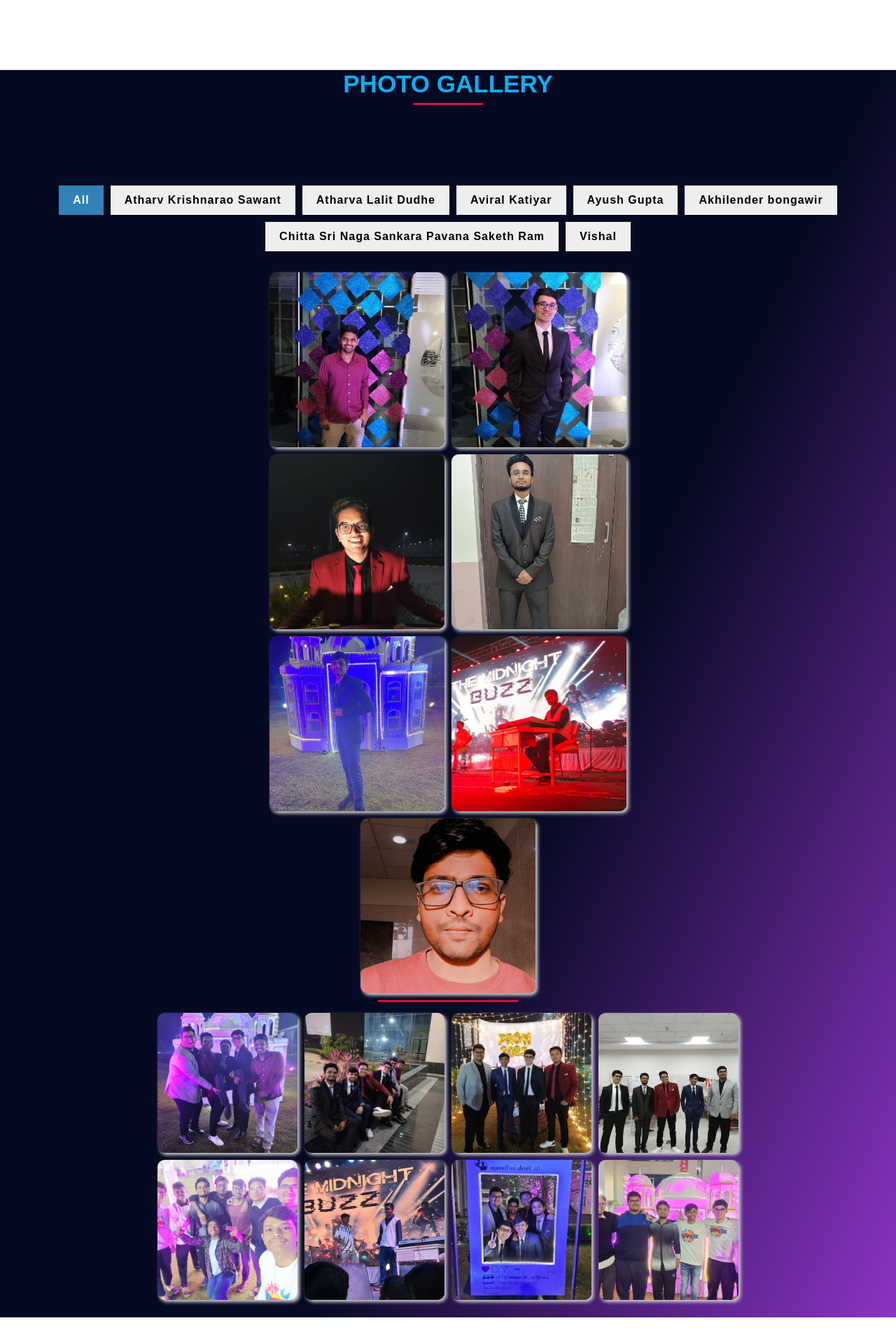
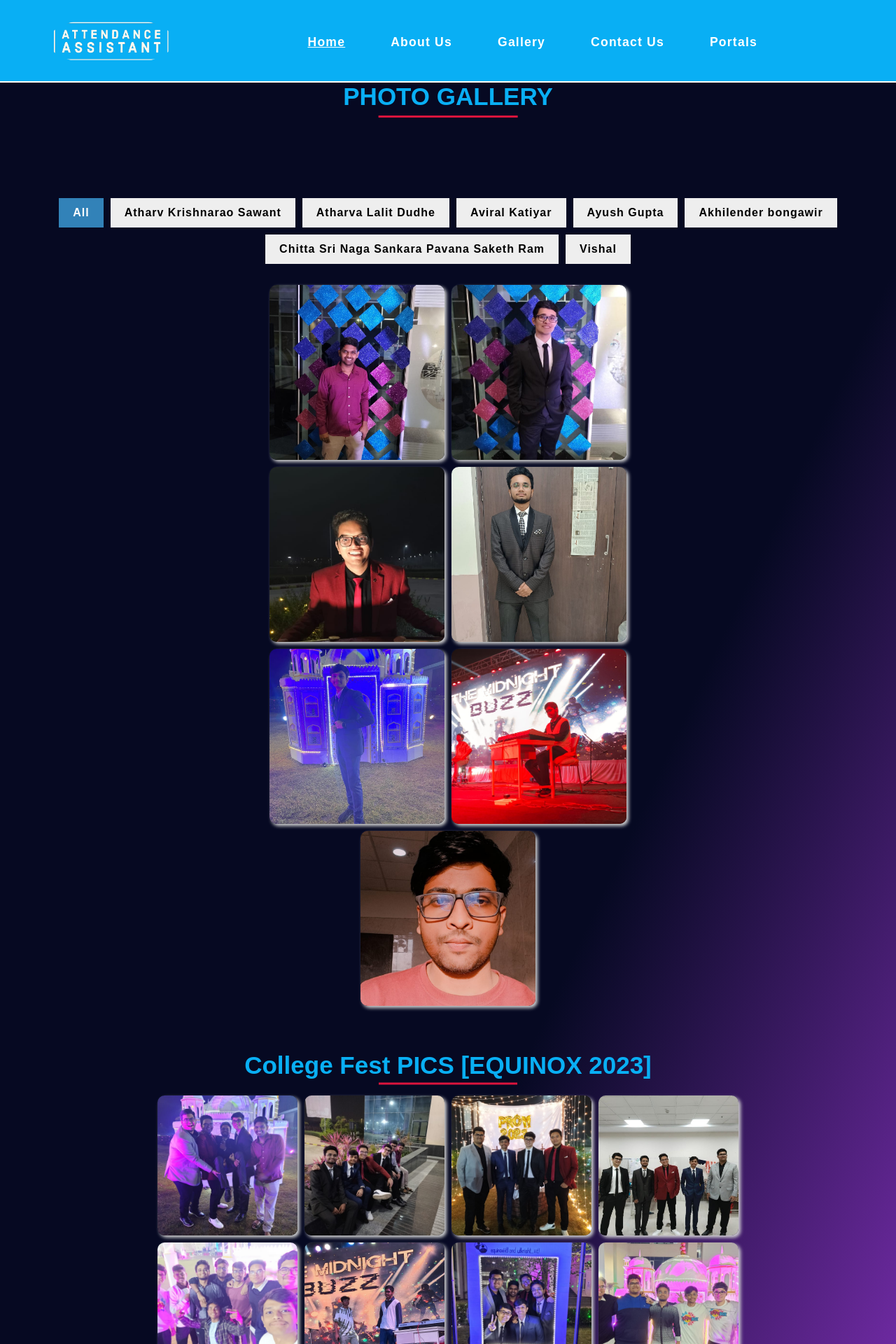
Before and after one commit to maskboyAvi/Attendance-Assistant-, a React (Create React App) app in the folder frontend/: page / in a window 1280 px wide. Shown: the top 1920 px of the page at 70% size. Built offline with nearby package versions, Linux system fonts and the light colour scheme.

Commit message:
Converted gallery page to react jsx

```diff
--- a/frontend/src/App.js
+++ b/frontend/src/App.js
@@ -10,13 +10,13 @@ import Gallery from './components/gallery';
 function App() {
   return (
     <>
-    {/* <Nav /> */}
+    <Nav />
     {/* <About2 /> */}
      <Gallery />
     {/* <Home /> */}
     {/* <Contact /> */}
     {/* <About /> */}
-    <Footer />
+    {/* <Footer /> */}
     </>
   );
 }
--- a/frontend/src/components/Gallery.css
+++ b/frontend/src/components/Gallery.css
@@ -1,3 +1,119 @@
+header{
+    position: fixed;
+    z-index: 1;
+    top: 0;
+    width: 100%;
+    display: flex;
+    align-items: center;
+    justify-content: space-between;
+    padding: 10px 30px 5px 30px;
+    background-color: var(--secondary-text-color);
+}
+.logo a {
+  margin: 0 0.5rem;
+}
+
+.logo a img {
+  height: 70px;
+}
+.bdy{
+  background-color: #8b33c5;
+}
+.nav_list {
+  display: flex;
+  align-items: center;
+}
+
+.nav_item {
+  margin: 0 10px;
+}
+
+.nav_link {
+  padding: 5px 15px;
+  color: var(--primary-text-color);
+  font-size: 1.1rem;
+  font-weight: 700;
+  border-radius: 5px;
+  transition: all 0.5s ease;
+}
+
+.nav-active {
+  text-decoration: underline;
+}
+
+.nav_link:hover {
+  font-size: 1.3rem;
+  background-color: var(--clr-dark-blue);
+}
+
+.header_toggle,
+.header_close {
+  display: none;
+}
+
+@media screen and (max-width: 925px) {
+  header {
+    height: 70px;
+    justify-content: space-between;
+    padding: 0 28px;
+  }
+
+  .logo {
+    margin-top: 5px;
+  }
+
+  .logo img {
+    height: 40px;
+  }
+
+  .header_toggle {
+    display: inline;
+    color: #eee;
+    font-size: 24px;
+    cursor: pointer;
+  }
+
+  .header_close {
+    position: absolute;
+    right: 24px;
+    display: block;
+    font-size: 24px;
+    border-radius: 50%;
+    cursor: pointer;
+  }
+
+  .header_close:hover {
+    background-color: #09aff4;
+  }
+
+  .nav {
+    position: fixed;
+    top: 0;
+    right: -100%;
+    background-color: var(--project-color-2);
+    color: #eee;
+    width: 50%;
+    height: 100vh;
+    padding: 24px 0;
+    z-index: 100;
+    transition: 0.5s;
+    border-radius: 0 0 0 50%;
+  }
+
+  .nav_list {
+    display: flex;
+    flex-direction: column;
+  }
+
+  .nav_item {
+    margin: 2rem 0;
+  }
+
+  .show {
+    right: 0;
+  }
+}
+
 .bdy{
     background-image: linear-gradient(115deg,var(--clr-dark-blue)60%,#8b33c5);
 }
@@ -11,7 +127,7 @@
     font-weight: bolder;
     font-size: 35px;
     position: relative;
-    margin: 60px 0px;
+    margin-top: 118px;
 }
 .h-anime::before{
     content: '';
@@ -112,6 +228,17 @@ section ul li.active{
     transform: translateY(50%);
     animation: animate 4s ease-in-out infinite;
 }
+@keyframes animate{
+  0%{
+      width: 100px;
+  }
+  50%{
+      width: 200px;
+  }
+  100%{
+      width: 100px;
+  }
+}
 .Boys .fun{
     position: relative;
     width: 200px;
--- a/frontend/src/components/gallery.jsx
+++ b/frontend/src/components/gallery.jsx
@@ -1,82 +1,129 @@
-import React from "react";
-import './Gallery.css'
+import React, { useEffect, useState } from 'react';
+import "./Gallery.css";
+import Footer from './Footer';
 
+const Gallery = () => {
+  const [selectedFilter, setSelectedFilter] = useState("all");
 
-function Gallery(){
+  useEffect(() => {
+    const lists = document.querySelectorAll('.list');
+    const items = document.querySelectorAll('.item');
 
-    // var navMenu = document.getElementById("nav_menu")
-    // var toggleMenu = document.getElementById("toggle_menu")
-    // var closeMenu = document.getElementById("close_menu")
-
-    // toggleMenu.addEventListener("click", () =>{
-    //     navMenu.classList.toggle("show")
-    // })
-    // closeMenu.addEventListener("click", () =>{
-    //     navMenu.classList.remove("show")
-    // })
-        let list=document.querySelectorAll('.list');
-        let item=document.querySelectorAll('.item');
-
-        for(let i=0;i<list.length;i++){
-            list[i].addEventListener('click',function(){
-                for(let j=0;j<list.length;j++){
-                    list[j].classList.remove('active');
-                }
+    lists.forEach((list) => {
+      list.addEventListener('click', function () {
+        lists.forEach((list) => {
+          list.classList.remove('active');
+        });
         this.classList.add('active');
 
-                let dataFilter=this.getAttribute('data-filter');
+        const dataFilter = this.getAttribute('data-filter');
+        setSelectedFilter(dataFilter);
 
-                for(let k=0;k<item.length;k++){
-                item[k].classList.remove('active');
-                item[k].classList.add('hide');
+        items.forEach((item) => {
+          item.classList.remove('active');
+          item.classList.add('hide');
 
-                if(item[k].getAttribute('data-item')==dataFilter || dataFilter=="all"){
-                    item[k].classList.remove('hide');
-                    item[k].classList.add('active');
+          if (item.getAttribute('data-item') === dataFilter || dataFilter === 'all') {
+            item.classList.remove('hide');
+            item.classList.add('active');
           }
-            }
-            })
-        }
-return(
+        });
+      });
+    });
+  }, []);
+
+  return (
     <div className="bdy">
       <div className="container">
         <h1 className="h-anime">PHOTO GALLERY</h1>
       </div>
       <section>
       <ul>
-            <li className="list active" data-filter="all">All</li>
-            <li className="list" data-filter="AKS">Atharv Krishnarao Sawant</li>
-            <li className="list" data-filter="ALD">Atharva Lalit Dudhe</li>
-            <li className="list" data-filter="AK">Aviral Katiyar</li>
-            <li className="list" data-filter="AG">Ayush Gupta</li>
-            <li className="list" data-filter="AB">Akhilender bongawir</li>
-            <li className="list" data-filter="CSN">Chitta Sri Naga Sankara Pavana Saketh Ram</li>
-            <li className="list" data-filter="Vish">Vishal</li>
+<li className="list active" data-filter="all">
+            All
+          </li>
+          <li className="list" data-filter="AKS">
+            Atharv Krishnarao Sawant
+          </li>
+          <li className="list" data-filter="ALD">
+            Atharva Lalit Dudhe
+          </li>
+          <li className="list" data-filter="AK">
+            Aviral Katiyar
+          </li>
+          <li className="list" data-filter="AG">
+            Ayush Gupta
+          </li>
+          <li className="list" data-filter="AB">
+            Akhilender bongawir
+          </li>
+          <li className="list" data-filter="CSN">
+            Chitta Sri Naga Sankara Pavana Saketh Ram
+          </li>
+          <li className="list" data-filter="Vish">
+            Vishal
+          </li>
         </ul>
+
         <div className="Boys">
-            <div className="pic item pic1" data-item="AKS"><img src="./Main/AKS.jpeg"/></div>
-            <div className="pic item pic2" data-item="ALD"><img src="./Main/Atharva.jpeg"/></div>
-            <div className="pic item pic3" data-item="AK"><img src="./Main/Aviral.jpeg"/></div>
-            <div className="pic item pic4" data-item="AG"><img src="./Main/Ayush.jpeg"/></div>
-            <div className="pic item pic5" data-item="AB"><img src="./Main/Akhil.jpeg"/></div>
-            <div className="pic item pic6" data-item="CSN"><img src="./Main/CSNPSR.jpeg"/></div>
-            <div className="pic item pic7" data-item="Vish"><img src="./Main/Vishal.jpg"/></div>
+          <div className="pic item pic1" data-item="AKS">
+            <img src="./Main/AKS.jpeg" alt="AKS" />
           </div>
+          <div className="pic item pic2" data-item="ALD">
+            <img src="./Main/Atharva.jpeg" alt="ALD" />
+          </div>
+          <div className="pic item pic3" data-item="AK">
+            <img src="./Main/Aviral.jpeg" alt="AK" />
+          </div>
+          <div className="pic item pic4" data-item="AG">
+            <img src="./Main/Ayush.jpeg" alt="AG" />
+          </div>
+          <div className="pic item pic5" data-item="AB">
+            <img src="./Main/Akhil.jpeg" alt="AB" />
+          </div>
+          <div className="pic item pic6" data-item="CSN">
+            <img src="./Main/CSNPSR.jpeg" alt="CSN" />
+          </div>
+          <div className="pic item pic7" data-item="Vish">
+            <img src="./Main/Vishal.jpg" alt="Vish" />
+          </div>
+        </div>
+
         <div className="Boys">
-            <div className="seperator"></div><br></br>
-            <div className="pic item fun pic7" data-item=""><img src="./Equinox\WhatsApp Image 2023-03-10 at 10.28.53 PM.jpeg"/></div>
-            <div className="pic item fun pic8" data-item=""><img src="./Equinox\WhatsApp Image 2023-03-10 at 10.28.54 PM (1).jpeg"/></div>
-            <div className="pic item fun pic9" data-item=""><img src="./Equinox/WhatsApp Image 2023-03-10 at 10.28.55 PM (1).jpeg"/></div>
-            <div className="pic item fun pic10" data-item=""><img src="./Equinox/WhatsApp Image 2023-03-10 at 10.28.55 PM.jpeg"/></div>
-            <div className="pic item fun pic11" data-item=""><img src="./Equinox/WhatsApp Image 2023-03-10 at 10.33.05 PM.jpeg"/></div>
-            <div className="pic item fun pic12" data-item=""><img src="./Equinox/WhatsApp Image 2023-03-10 at 10.31.12 PM (1).jpeg"/></div>
-            <div className="pic item fun pic13" data-item=""><img src="./Equinox/WhatsApp Image 2023-03-10 at 10.28.54 PM.jpeg"/></div>
-            <div className="pic item fun pic14" data-item=""><img src="./Equinox/WhatsApp Image 2023-03-10 at 10.32.35 PM.jpeg"/></div>
+          {selectedFilter === "all" && (
+            <div className="h3-anime">College Fest PICS [EQUINOX 2023]</div>
+          )}
+          <div className="seperator"></div>
+          <br></br>
+          <div className="pic item fun pic7" data-item="">
+            <img src="./Equinox\WhatsApp Image 2023-03-10 at 10.28.53 PM.jpeg" alt="Fun 7" />
+          </div>
+          <div className="pic item fun pic8" data-item="">
+            <img src="./Equinox\WhatsApp Image 2023-03-10 at 10.28.54 PM (1).jpeg" alt="Fun 8" />
+          </div>
+          <div className="pic item fun pic9" data-item="">
+            <img src="./Equinox/WhatsApp Image 2023-03-10 at 10.28.55 PM (1).jpeg" alt="Fun 9" />
+          </div>
+          <div className="pic item fun pic10" data-item="">
+            <img src="./Equinox/WhatsApp Image 2023-03-10 at 10.28.55 PM.jpeg" alt="Fun 10" />
+          </div>
+          <div className="pic item fun pic11" data-item="">
+            <img src="./Equinox/WhatsApp Image 2023-03-10 at 10.33.05 PM.jpeg" alt="Fun 11" />
+          </div>
+          <div className="pic item fun pic12" data-item="">
+            <img src="./Equinox/WhatsApp Image 2023-03-10 at 10.31.12 PM (1).jpeg" alt="Fun 12" />
+          </div>
+          <div className="pic item fun pic13" data-item="">
+            <img src="./Equinox/WhatsApp Image 2023-03-10 at 10.28.54 PM.jpeg" alt="Fun 13" />
+          </div>
+          <div className="pic item fun pic14" data-item="">
+            <img src="./Equinox/WhatsApp Image 2023-03-10 at 10.32.35 PM.jpeg" alt="Fun 14" />
+          </div>
           </div>
       </section>
+      <Footer />
     </div>
   );
-
-}
+};
 
 export default Gallery;
```
Lines whose indentation alone changed are shown as unchanged.
